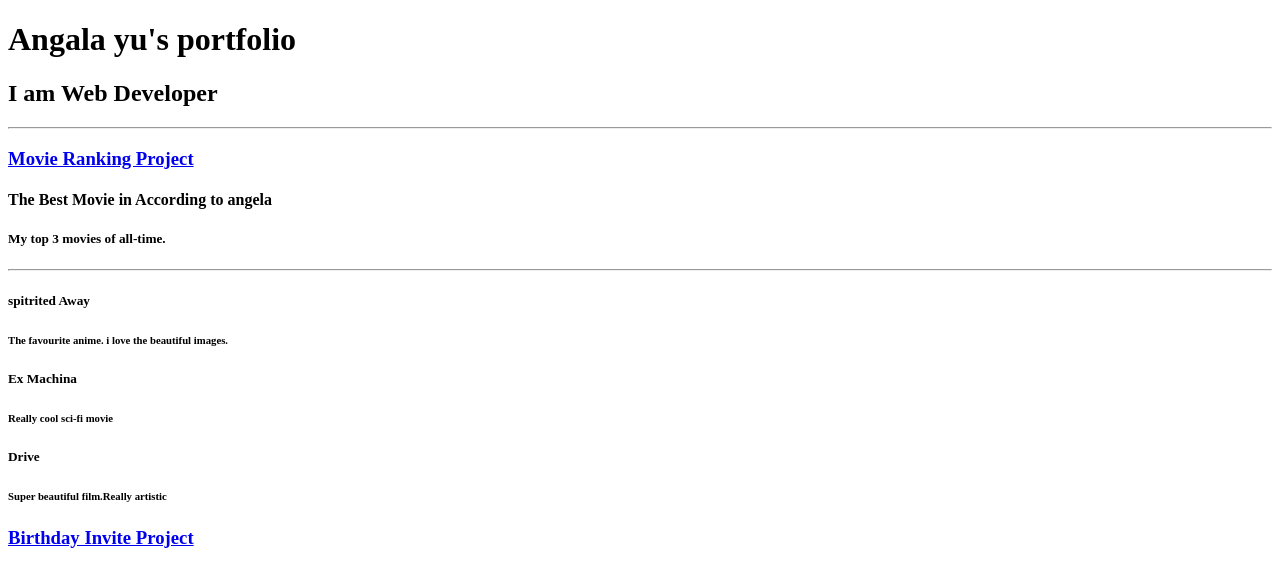
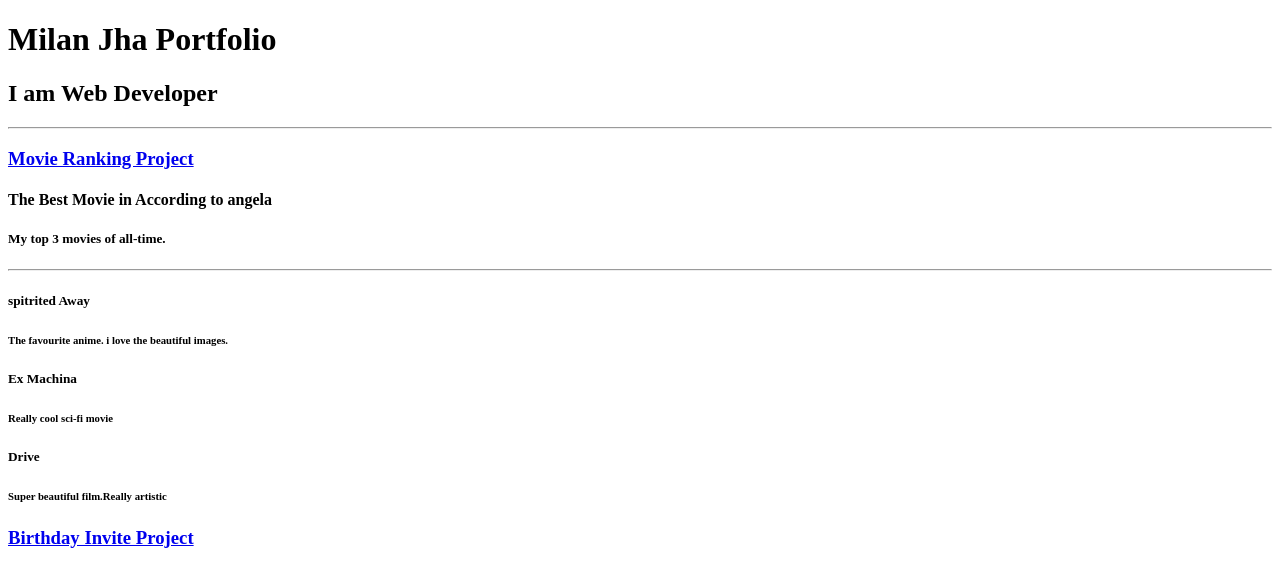
Before and after one commit to milanjha/html-portfolio, a plain HTML site: page index.html in a window 1280 px wide. Shown: the top 567 px of the page. Drawn offline with Linux system fonts and the light colour scheme.

Commit message:
Update index.html

```diff
--- a/index.html
+++ b/index.html
@@ -9,7 +9,7 @@
 </head>
 
 <body>
-    <h1>Angala yu's portfolio</h1>
+    <h1>Milan Jha Portfolio</h1>
     <h2>I am Web Developer</h2>
     <hr>
 
```
